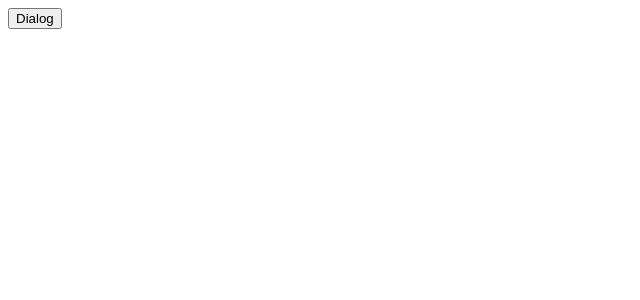
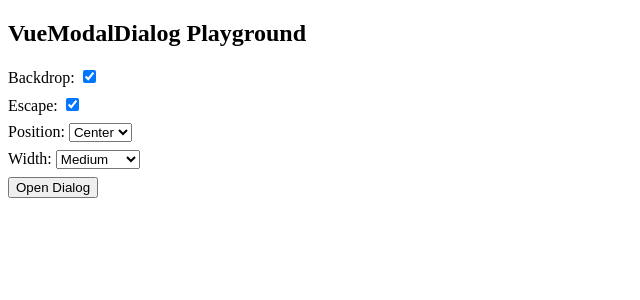
Before and after one commit to j1nn0/vue-modal-dialog, a Vue app: page / in a window 1280 px wide. Shown: the top 300 px of the page, without its empty margins (0-640 px from the left). Built offline with nearby package versions, Linux system fonts and the light colour scheme.

Commit message:
Fix example page

```diff
--- a/src/App.vue
+++ b/src/App.vue
@@ -2,56 +2,106 @@
 import { ref } from 'vue';
 import VueModalDialog from '@/components/VueModalDialog.vue';
 
+// モーダル開閉
 const isOpened = ref(false);
+const openDialog = () => (isOpened.value = true);
+const closeDialog = () => (isOpened.value = false);
 
-const openDialog = () => {
-  isOpened.value = true;
-};
-const closeDialog = () => {
-  isOpened.value = false;
-};
+// Props コントロール用の ref
+const backdrop = ref(true);
+const escape = ref(true);
+const position = ref('center'); // center | top
+const width = ref('md'); // sm | md | lg | fullscreen
 
-const opened = () => {
-  console.log('opened');
-};
-
-const closed = () => {
-  console.log('closed');
-};
+// イベントログ用
+const eventLog = ref([]);
+const opened = () => eventLog.value.push('opened');
+const closed = () => eventLog.value.push('closed');
 </script>
 
 <template>
-  <button type="button" @click="openDialog">Dialog</button>
+  <h2>VueModalDialog Playground</h2>
 
+  <!-- コントロールパネル -->
+  <div class="controls">
+    <label>
+      Backdrop:
+      <input type="checkbox" v-model="backdrop" />
+    </label>
+
+    <label>
+      Escape:
+      <input type="checkbox" v-model="escape" />
+    </label>
+
+    <label>
+      Position:
+      <select v-model="position">
+        <option value="center">Center</option>
+        <option value="top">Top</option>
+      </select>
+    </label>
+
+    <label>
+      Width:
+      <select v-model="width">
+        <option value="sm">Small</option>
+        <option value="md">Medium</option>
+        <option value="lg">Large</option>
+        <option value="fullscreen">Fullscreen</option>
+      </select>
+    </label>
+
+    <button type="button" @click="openDialog">Open Dialog</button>
+  </div>
+
+  <!-- モーダル -->
   <VueModalDialog
-    :backdrop="true"
-    :escape="true"
-    position="center"
-    width="lg"
     v-model="isOpened"
+    :backdrop="backdrop"
+    :escape="escape"
+    :position="position"
+    :width="width"
     @opened="opened"
     @closed="closed"
   >
-    <template #header><strong>&copy;j1nn0/vue-modal-dialog</strong></template>
+    <template #header>
+      <strong>VueModalDialog Playground</strong>
+    </template>
 
-    <p>
-      This is the body content of the dialog. It supports long text and will wrap automatically.
-    </p>
-    <ul>
-      <li>Vue 3 support</li>
-      <li>Focus trap inside the modal</li>
-      <li>Keyboard accessibility (Escape to close)</li>
-      <li>Backdrop with blur and fade animation</li>
-      <li>Header, body, and footer slots</li>
-      <li>Optional footer slot</li>
-      <li>Close button in the header</li>
-    </ul>
+    <div style="max-height: 60vh; padding: 1rem">
+      <p>This is a scrollable body to test the scroll behavior.</p>
+      <p v-for="i in 50" :key="i">
+        Line {{ i }}: Lorem ipsum dolor sit amet, consectetur adipiscing elit.
+      </p>
+    </div>
 
     <template #footer>
-      <span>Footer</span>
       <button type="button" @click="closeDialog">Close</button>
     </template>
   </VueModalDialog>
+
+  <!-- イベントログ -->
+  <div class="event-log" v-if="eventLog.length">
+    <h3>Event Log</h3>
+    <ul>
+      <li v-for="(log, index) in eventLog" :key="index">{{ log }}</li>
+    </ul>
+  </div>
 </template>
 
-<style scoped></style>
+<style scoped>
+.controls {
+  margin-bottom: 1rem;
+}
+label {
+  display: block;
+  margin-bottom: 0.5rem;
+}
+.event-log {
+  margin-top: 1rem;
+  padding: 0.5rem;
+  border: 1px solid #ccc;
+  background: #f9f9f9;
+}
+</style>
```
